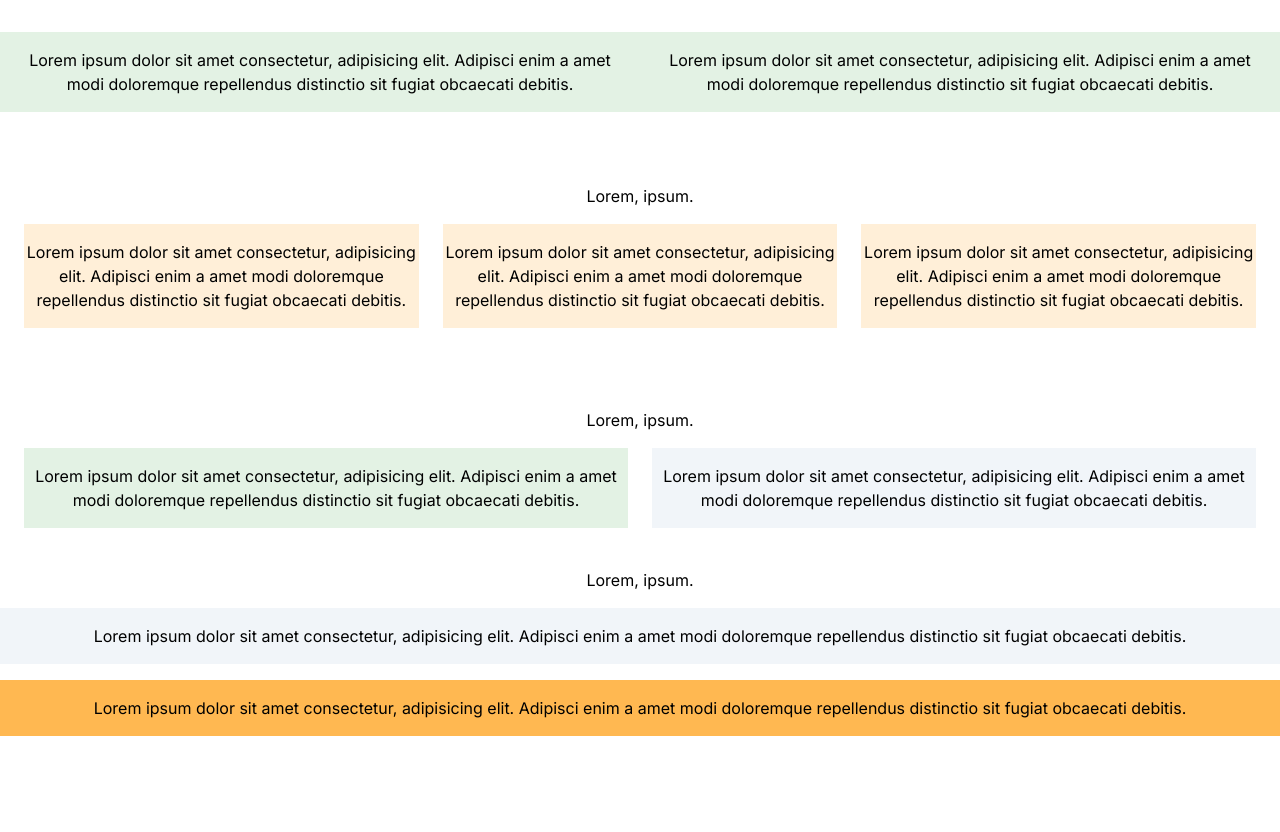
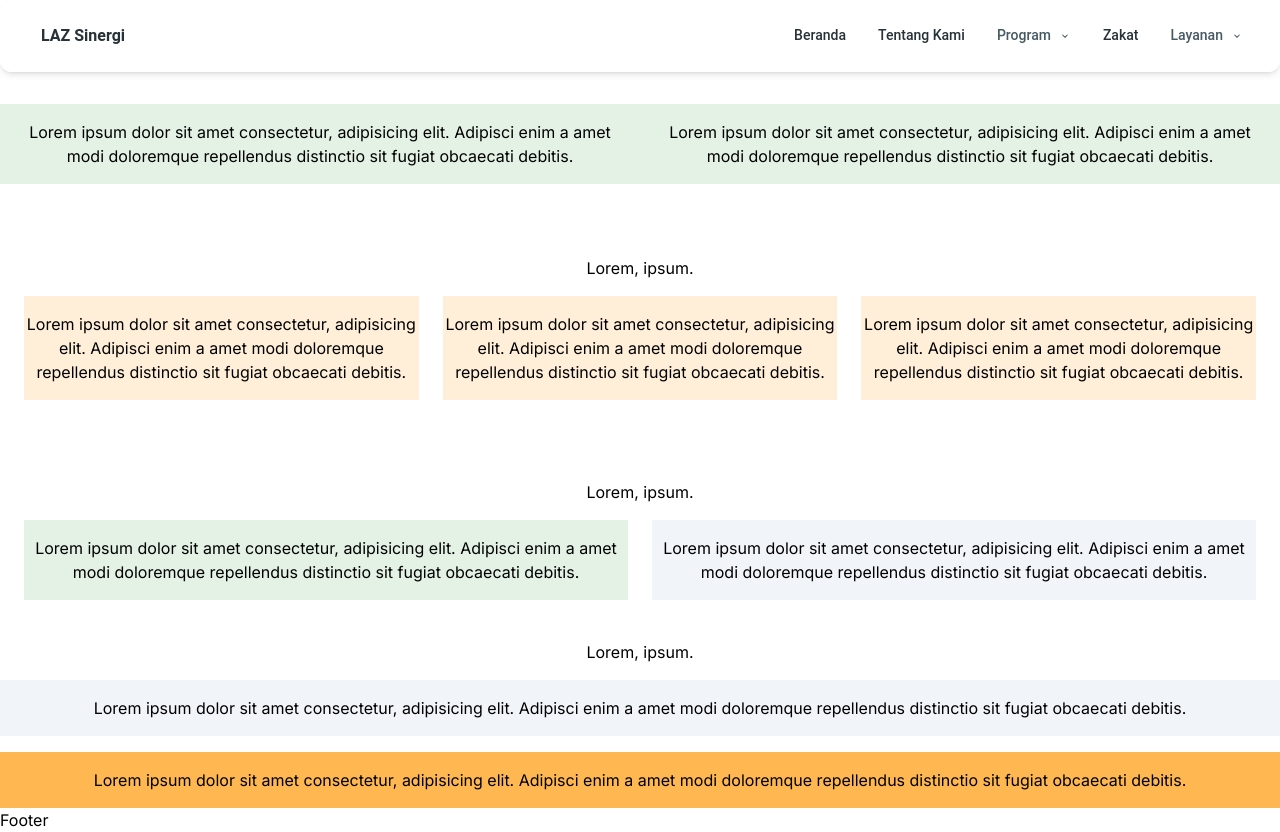
Before and after one commit to emilfauzan/lazsinergi, a Next.js app: page / in a window 1280 px wide. Before the commit the page ends 800 px from the top, so only its background shows below. Built offline with nearby package versions, Linux system fonts and the light colour scheme.

Commit message:
modified home page with each layouts

```diff
--- a/app/layout.tsx
+++ b/app/layout.tsx
@@ -16,7 +16,7 @@ export default function RootLayout({
 }) {
   return (
     <html lang="en">
-      <body className={inter.className} suppressHydrationWarning={true}>
+      <body className={inter.className}>
         {children}
       </body>
     </html>
--- a/app/page.tsx
+++ b/app/page.tsx
@@ -1,9 +1,13 @@
+import Footer from '@/components/common/Footer/Footer';
+import Topbar from '@/components/navigation/Topbar/Topbar';
 import Home from '@/pages/dashboard/home/Home'
 
 export default function Dashboard() {
   return (
     <main className="overflow-hidden">
+      <Topbar/>
       <Home />
+      <Footer/>
 
     </main>
   );
```
